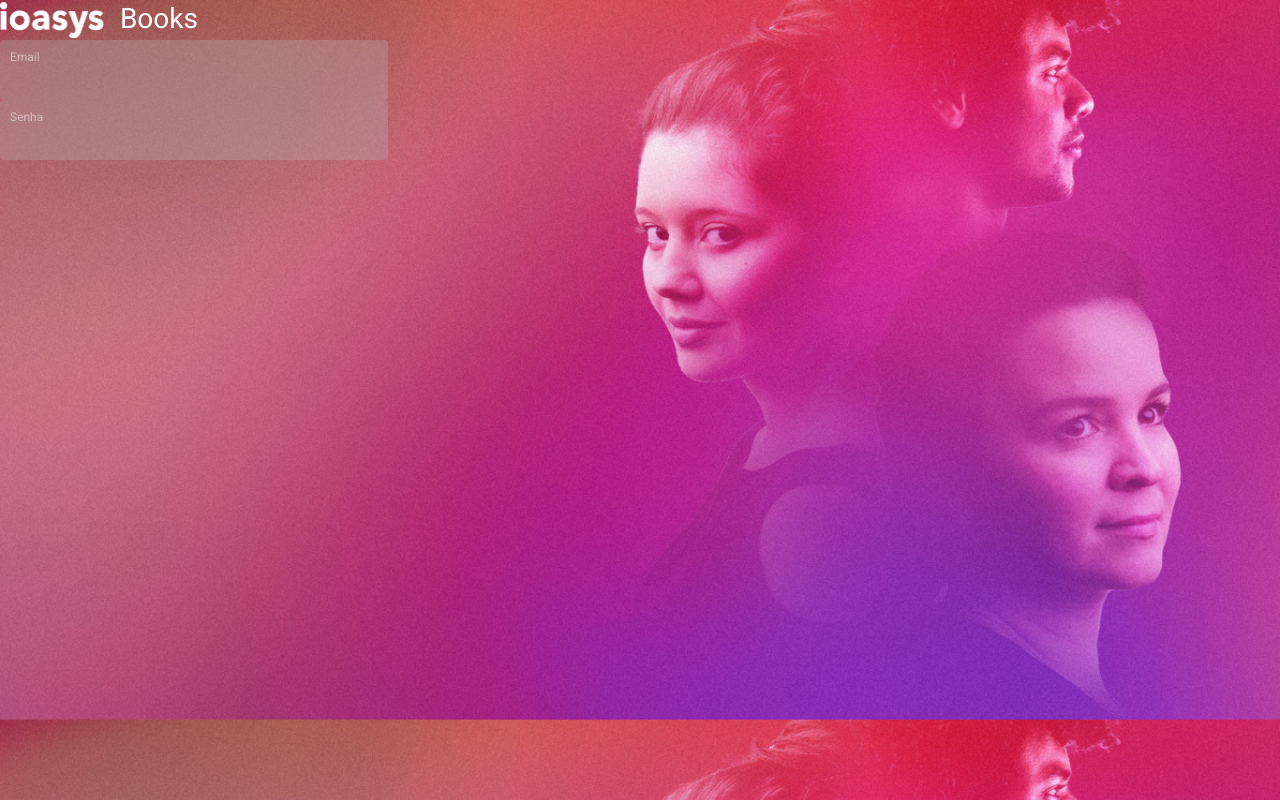
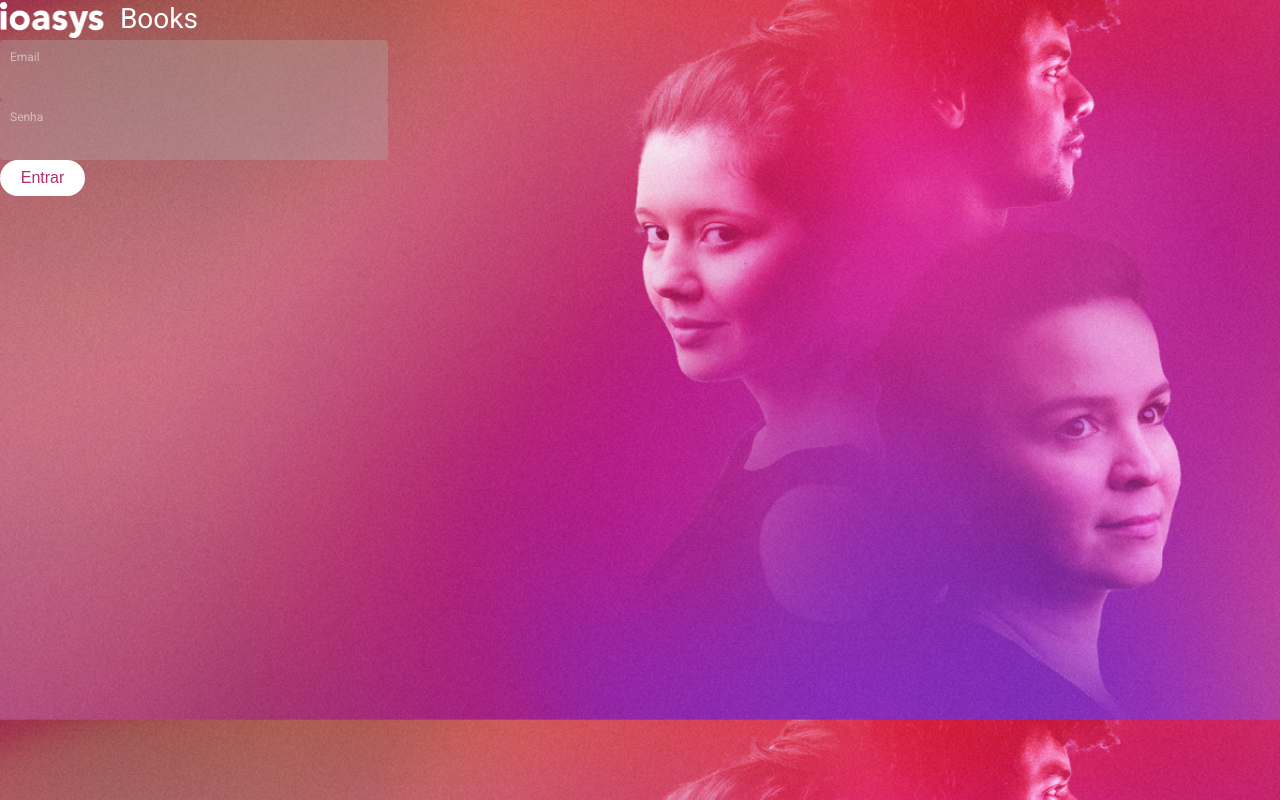
Before and after one commit to ppelegrinoamaral/ioasys-books, a React (Create React App) app: page / in a window 1280 px wide. Built offline with nearby package versions, Linux system fonts and the light colour scheme.

Commit message:
created LoginButton component

```diff
--- /dev/null
+++ b/src/components/LoginButton/loginButton.css
@@ -0,0 +1,11 @@
+.enterbutton {
+    width: 85px;
+    height: 36px;
+    border-style: none;
+    border-radius: 44px;
+    font-size: 16px;
+    line-height: 20px;
+    font-weight: 500;
+    color: #B22E6F;
+    background: #FFFFFF;
+}
--- /dev/null
+++ b/src/components/LoginButton/loginButton.js
@@ -0,0 +1,12 @@
+import React, { Component } from 'react';
+import './loginButton.css';
+
+class LoginButton extends Component {
+    render() {
+        return <div>
+            <button className='enterbutton' type='button'>Entrar</button>
+        </div>
+    }
+}
+
+export default LoginButton;
--- a/src/components/LoginForm/loginForm.js
+++ b/src/components/LoginForm/loginForm.js
@@ -3,6 +3,7 @@ import "./loginForm.css";
 import EmailForm from '../EmailForm/emailForm.js';
 import PasswordForm from '../PasswordForm/passwordForm.js';
 import Header from '../Header/header.js';
+import LoginButton from '../LoginButton/loginButton.js';
 
 class LoginForm extends Component {
     render() {
@@ -10,6 +11,7 @@ class LoginForm extends Component {
             <Header />
             <EmailForm />
             <PasswordForm />
+            <LoginButton />
         </div>
     }
 }
```
